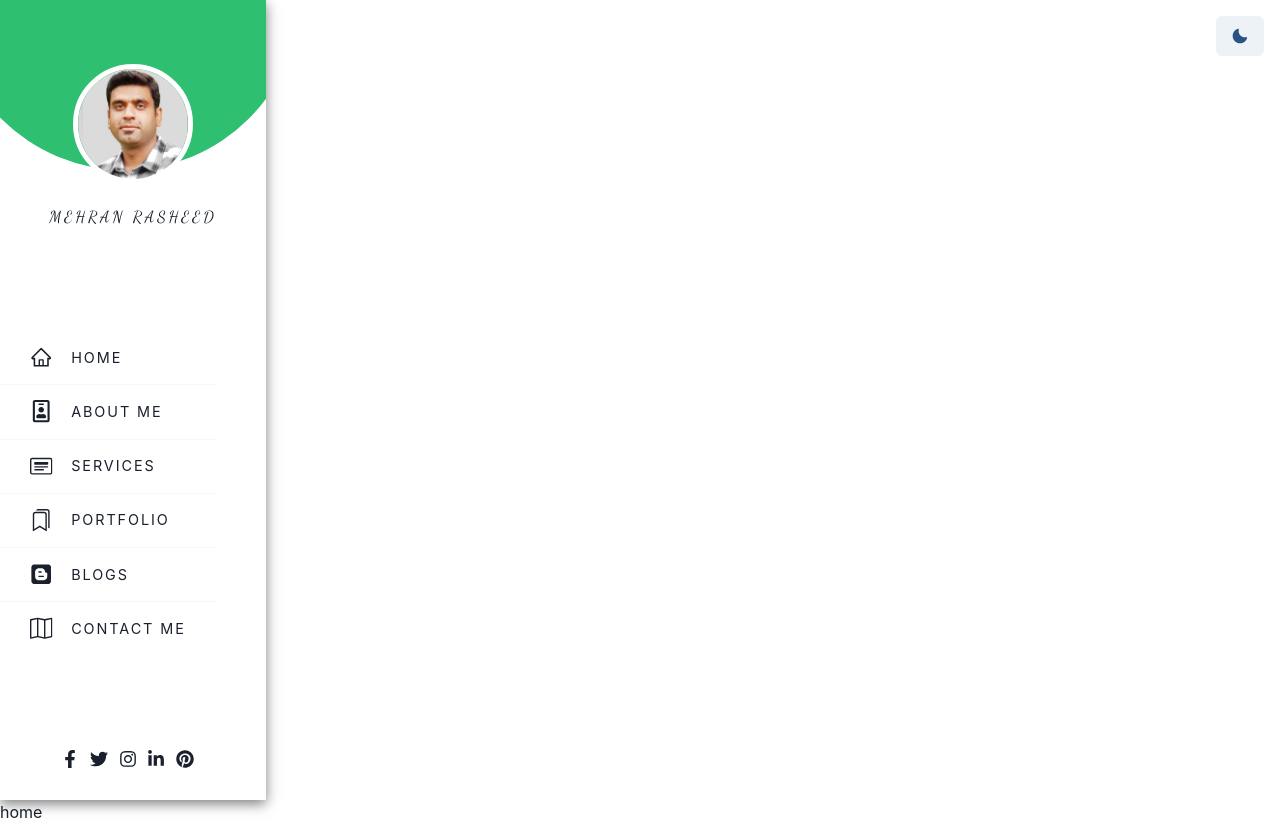
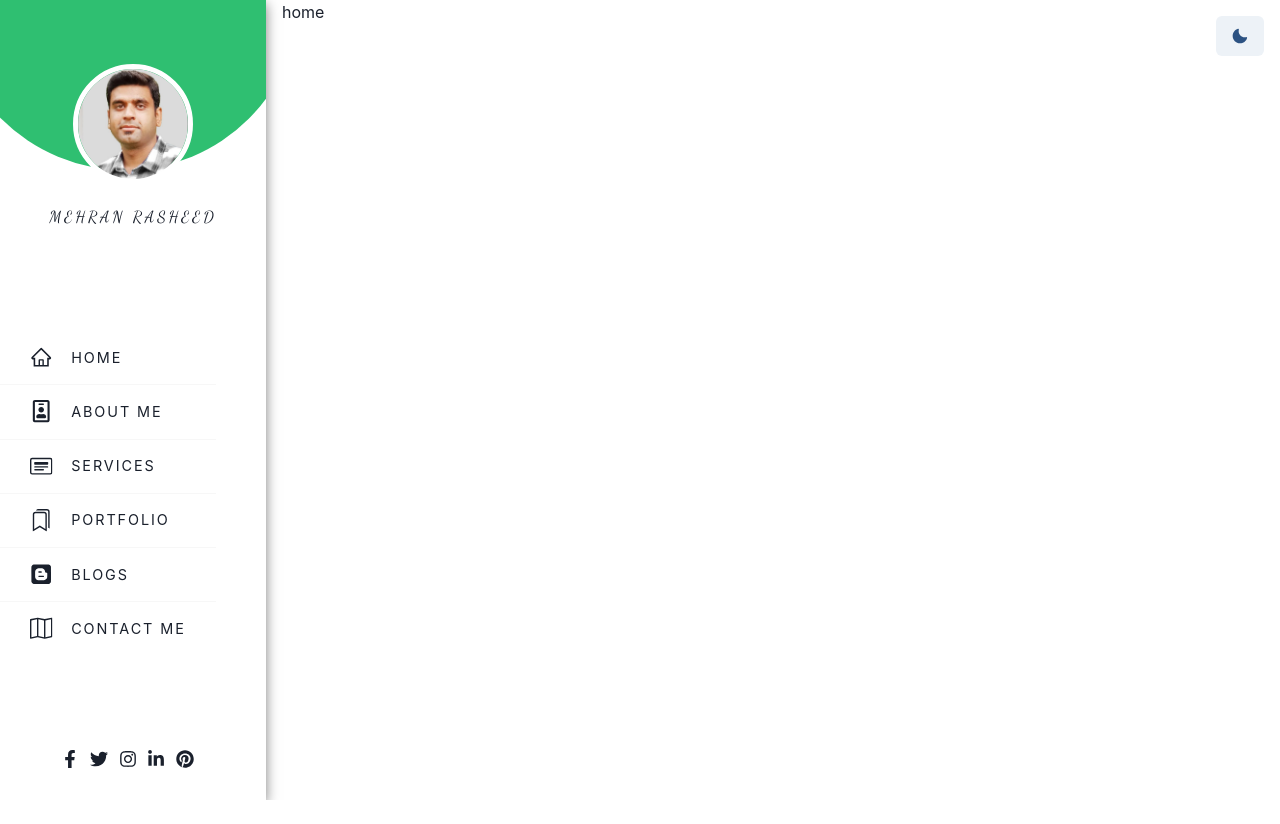
Before and after one commit to mrgoraya/mehran-portfolio, a React (Create React App) app: page / in a window 1280 px wide. After the commit the page ends 800 px from the top, so only its background shows below. Built offline with nearby package versions, Linux system fonts and the light colour scheme.

Commit message:
Changed App routes position.

```diff
--- a/src/App.tsx
+++ b/src/App.tsx
@@ -8,9 +8,9 @@ import { Box } from "@chakra-ui/react";
 export const App = () => (
   <Fragment>
     <ToggleColorMode />
-    <SideBar />
-    <Box left={"15.625rem"} height={"100%"} width={"calc(100% - 15.625rem)"}>
+    <Box position="absolute" left="17.625rem" height="100%">
       <AppRoutes />
     </Box>
+    <SideBar />
   </Fragment>
 );
```
